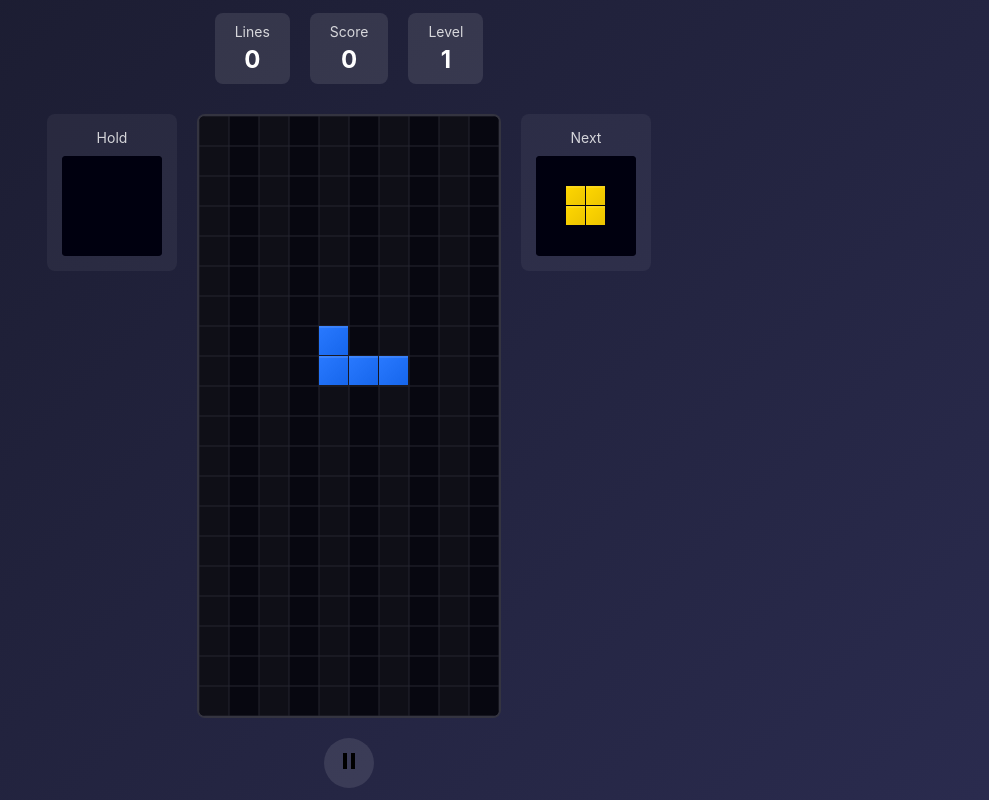
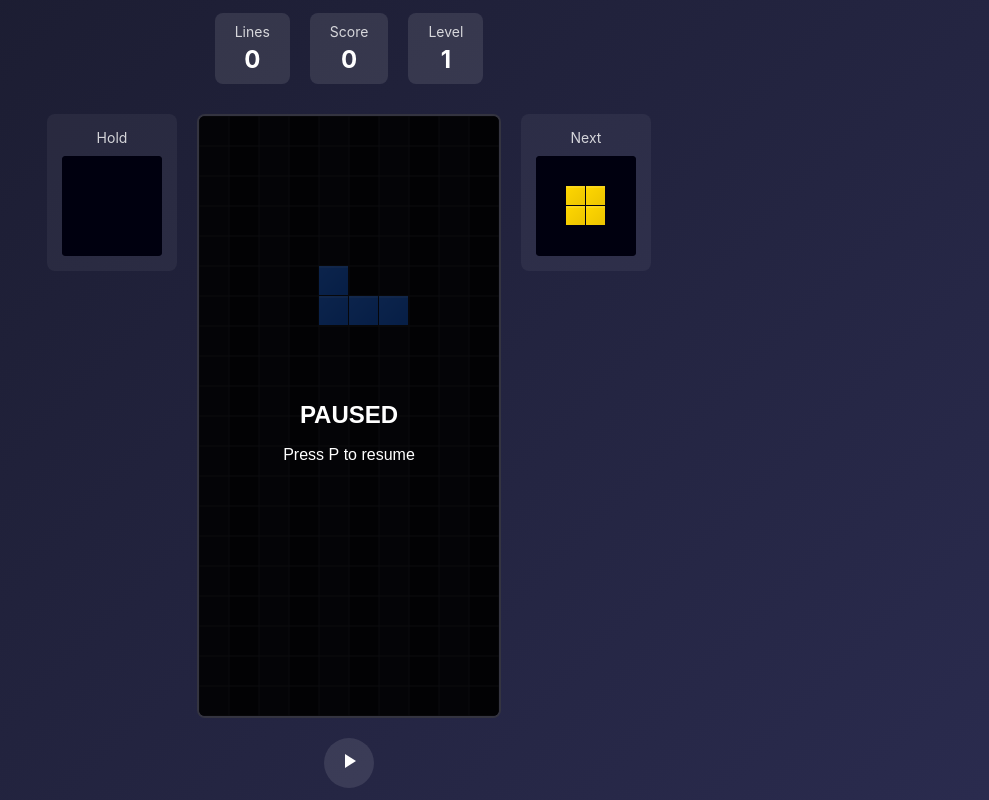
Before and after one commit to dragomirik/explore-windsurf-tetris-test, a website: page index.html in a window 1280 px wide. Both pictures are taken after a click on the button 640 px from the left and 762 px from the top of the page. Shown: the whole page, without its empty margins (291-1280 px from the left). Drawn offline with Linux system fonts and the light colour scheme.

Commit message:
Implement Pause/Play

```diff
--- a/game.js
+++ b/game.js
@@ -56,6 +56,8 @@ class Tetris {
 
         // Bind event listeners
         document.addEventListener('keydown', this.handleKeyPress.bind(this));
+        const pauseButton = document.getElementById('pauseButton');
+        pauseButton.addEventListener('click', () => this.togglePause());
 
         // Start game loop
         this.lastTime = 0;
@@ -176,6 +178,24 @@ class Tetris {
         } else {
             this.holdCtx.fillStyle = 'rgba(0, 0, 15, 0.8)';
             this.holdCtx.fillRect(0, 0, this.holdCanvas.width, this.holdCanvas.height);
+        }
+
+        // Draw pause overlay if game is paused
+        if (this.paused) {
+            // Semi-transparent overlay
+            this.ctx.fillStyle = 'rgba(0, 0, 0, 0.7)';
+            this.ctx.fillRect(0, 0, this.canvas.width, this.canvas.height);
+
+            // Pause text
+            this.ctx.fillStyle = '#fff';
+            this.ctx.font = 'bold 24px sans-serif';
+            this.ctx.textAlign = 'center';
+            this.ctx.textBaseline = 'middle';
+            this.ctx.fillText('PAUSED', this.canvas.width / 2, this.canvas.height / 2);
+
+            // Instruction text
+            this.ctx.font = '16px sans-serif';
+            this.ctx.fillText('Press P to resume', this.canvas.width / 2, this.canvas.height / 2 + 40);
         }
     }
 
@@ -342,7 +362,16 @@ class Tetris {
     }
 
     handleKeyPress(event) {
-        if (this.gameOver || this.paused) return;
+        if (this.gameOver) return;
+
+        // Only allow pause toggle when game is running
+        if (event.keyCode === 80) { // P key
+            this.togglePause();
+            return;
+        }
+
+        // Don't process other keys when paused
+        if (this.paused) return;
 
         switch(event.keyCode) {
             case 37: // Left
@@ -367,22 +396,20 @@ class Tetris {
             case 67: // C key
                 this.hold();
                 break;
-            case 80: // P key
-                this.togglePause();
-                break;
         }
     }
 
     togglePause() {
         this.paused = !this.paused;
         const pauseIcon = document.getElementById('pauseIcon');
+
         if (this.paused) {
             pauseIcon.innerHTML = `<svg xmlns="http://www.w3.org/2000/svg" width="24" height="24" viewBox="0 0 24 24">
-                <path d="M8 5v14l11-7z"/>
+                <path d="M8 5v14l11-7z" fill="white"/>
             </svg>`;
         } else {
             pauseIcon.innerHTML = `<svg xmlns="http://www.w3.org/2000/svg" width="24" height="24" viewBox="0 0 24 24">
-                <path d="M6 4h4v16H6zm8 0h4v16h-4z"/>
+                <path d="M6 4h4v16H6zm8 0h4v16h-4z" fill="white"/>
             </svg>`;
         }
     }
@@ -409,7 +436,7 @@ class Tetris {
         const deltaTime = time - this.lastTime;
         this.lastTime = time;
 
-        if (!this.paused) {
+        if (!this.paused && !this.gameOver) {
             this.dropCounter += deltaTime;
             if (this.dropCounter > this.dropInterval) {
                 this.drop();
@@ -426,7 +453,7 @@ window.onload = () => {
     const pauseButton = document.getElementById('pauseButton');
     const pauseIcon = document.getElementById('pauseIcon');
     pauseIcon.innerHTML = `<svg xmlns="http://www.w3.org/2000/svg" width="24" height="24" viewBox="0 0 24 24">
-        <path d="M6 4h4v16H6zm8 0h4v16h-4z"/>
+        <path d="M6 4h4v16H6zm8 0h4v16h-4z" fill="white"/>
     </svg>`;
     new Tetris();
 };
--- a/styles.css
+++ b/styles.css
@@ -87,11 +87,27 @@ body {
     display: flex;
     align-items: center;
     justify-content: center;
-    transition: background-color 0.2s;
+    transition: all 0.3s ease;
 }
 
 .control-button:hover {
     background: rgba(255, 255, 255, 0.2);
+    transform: scale(1.1);
+}
+
+.control-button:active {
+    transform: scale(0.95);
+}
+
+.control-button svg {
+    width: 24px;
+    height: 24px;
+    fill: white;
+    transition: fill 0.3s ease;
+}
+
+.control-button:hover svg {
+    fill: #fff;
 }
 
 .control-button img {
```
